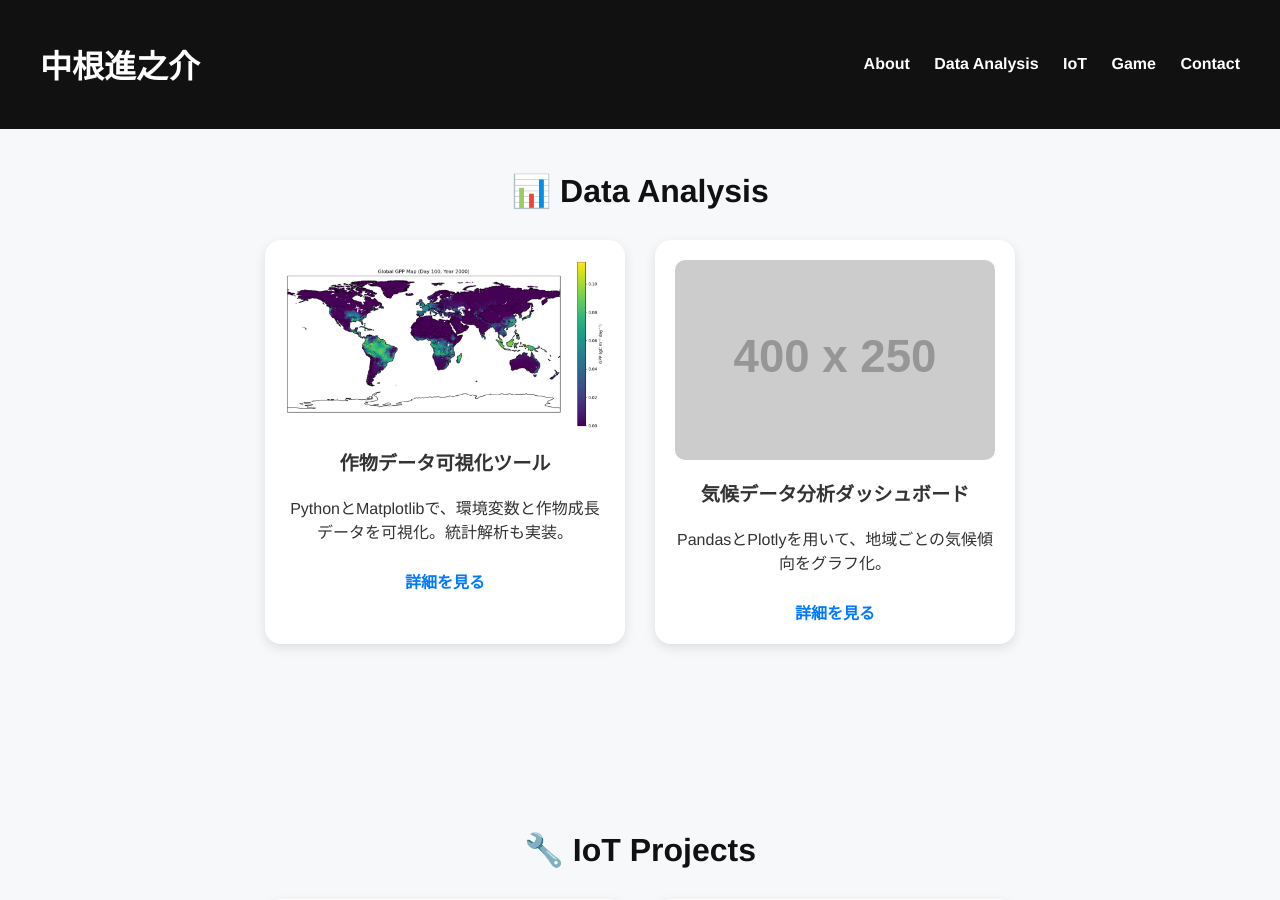
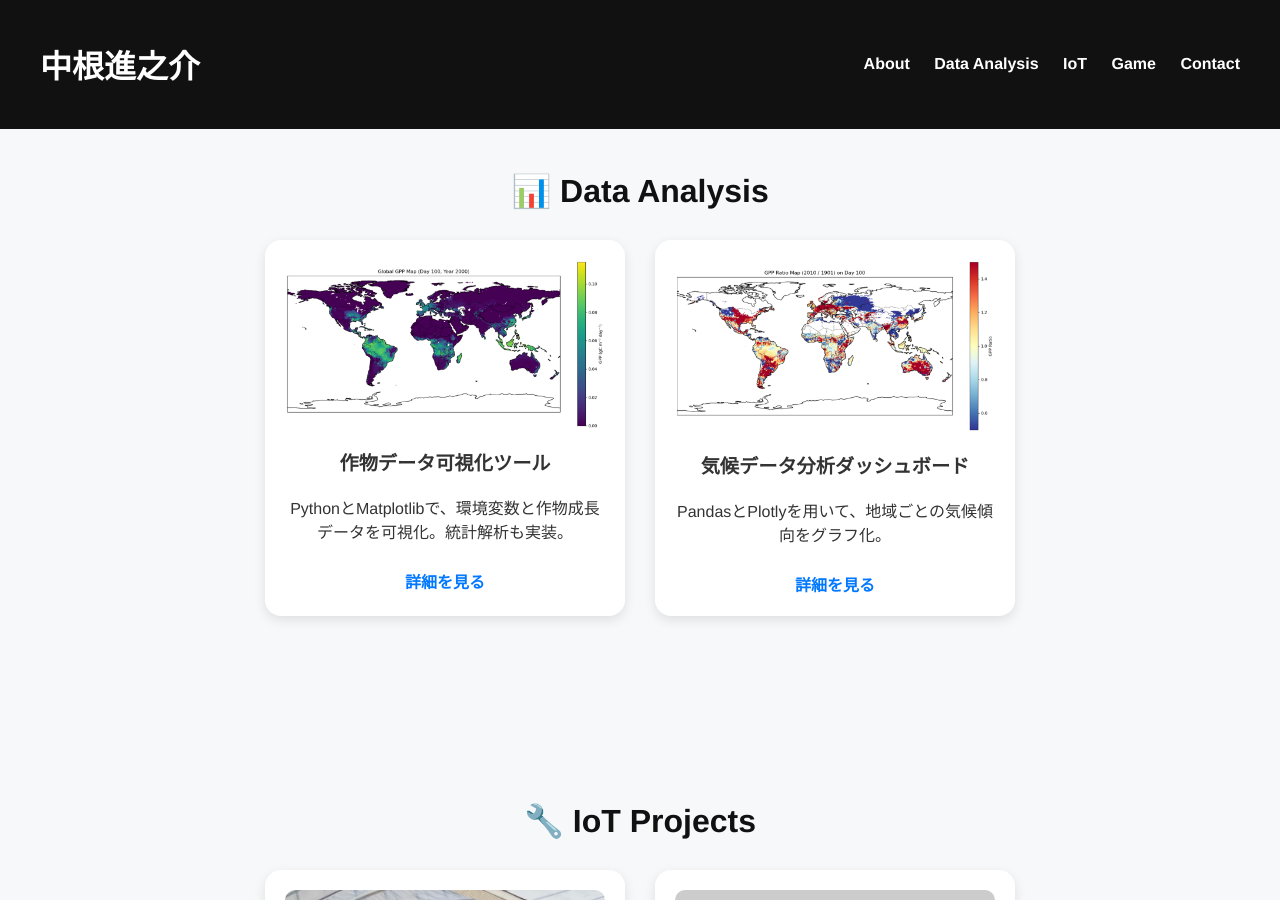
Before and after one commit to shin-nakane/shin.nakane.achive, a Jekyll site: the page built from index.html, in a window 1280 px wide and 900 px high, scrolled down 397 px. Built offline with Jekyll 4.4.1, drawn with Linux system fonts in a browser that asks for light colours.

Commit message:
add images to pages

```diff
--- a/index.html
+++ b/index.html
@@ -20,7 +20,7 @@
       </div>
 
       <div class="work-card">
-        <img src="https://via.placeholder.com/400x250" alt="Climate Analysis">
+        <img src="{{ '/images/testmap.png' | relative_url }}" alt="Climate Analysis">
         <h3>気候データ分析ダッシュボード</h3>
         <p>PandasとPlotlyを用いて、地域ごとの気候傾向をグラフ化。</p>
         <a href="{{ '/projects/data-analysis/' | relative_url }}">詳細を見る</a>
@@ -32,7 +32,7 @@
     <h2>🔧 IoT Projects</h2>
     <div class="works-container">
       <div class="work-card">
-        <img src="https://via.placeholder.com/400x250" alt="Raspberry Pi Project">
+        <img src="{{ '/images/iot.jpg' | relative_url }}" alt="Raspberry Pi Project">
         <h3>Raspberry Pi 水分センサー制御</h3>
         <p>Raspberry Pi PicoとArduCAMを用いて水分データと画像を取得・保存。</p>
         <a href="{{ '/projects/iot/' | relative_url }}">詳細を見る</a>
```
Also changed, not shown: images/testmap.png (renamed from images/スクリーンショット 2025-06-23 0.38.12.png).
